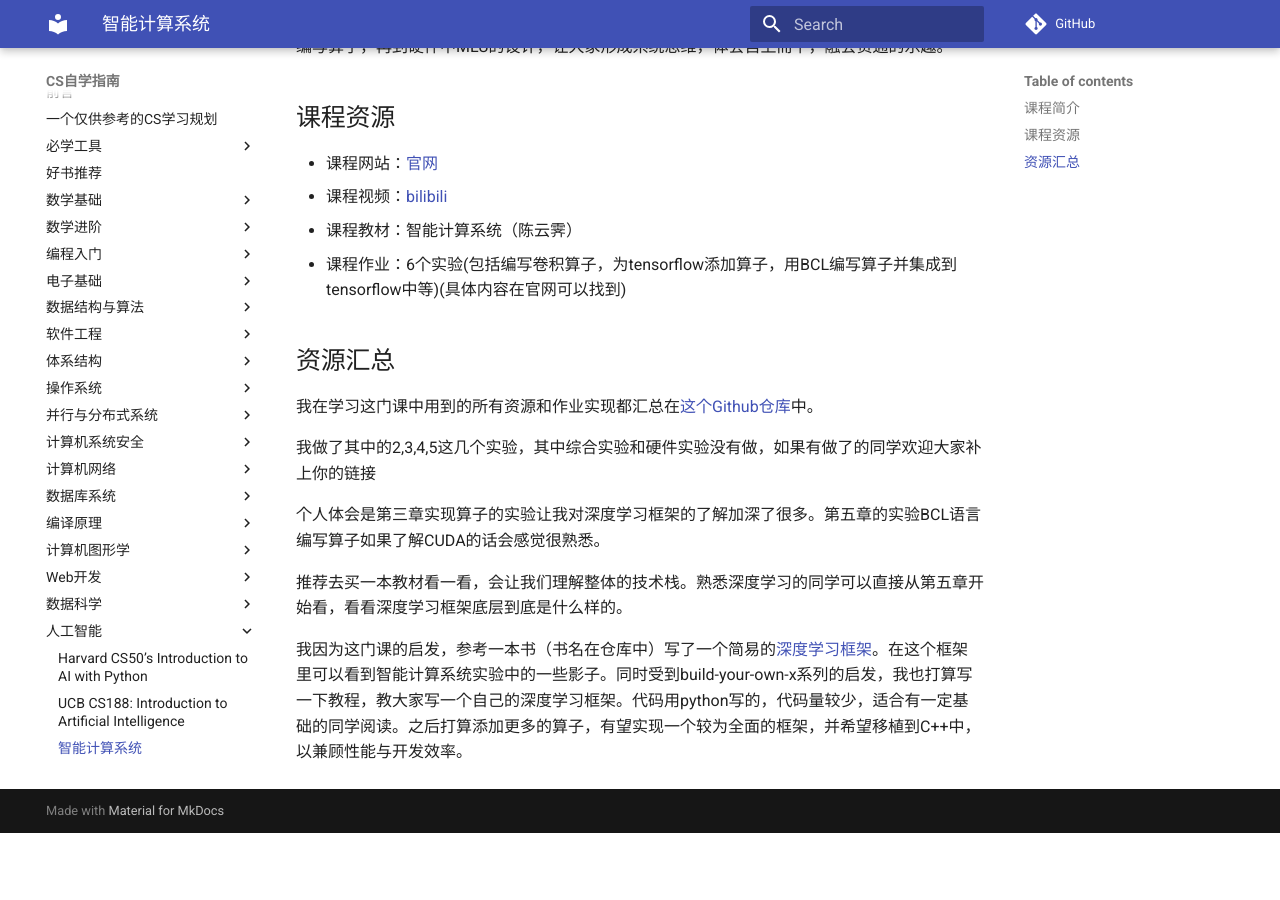
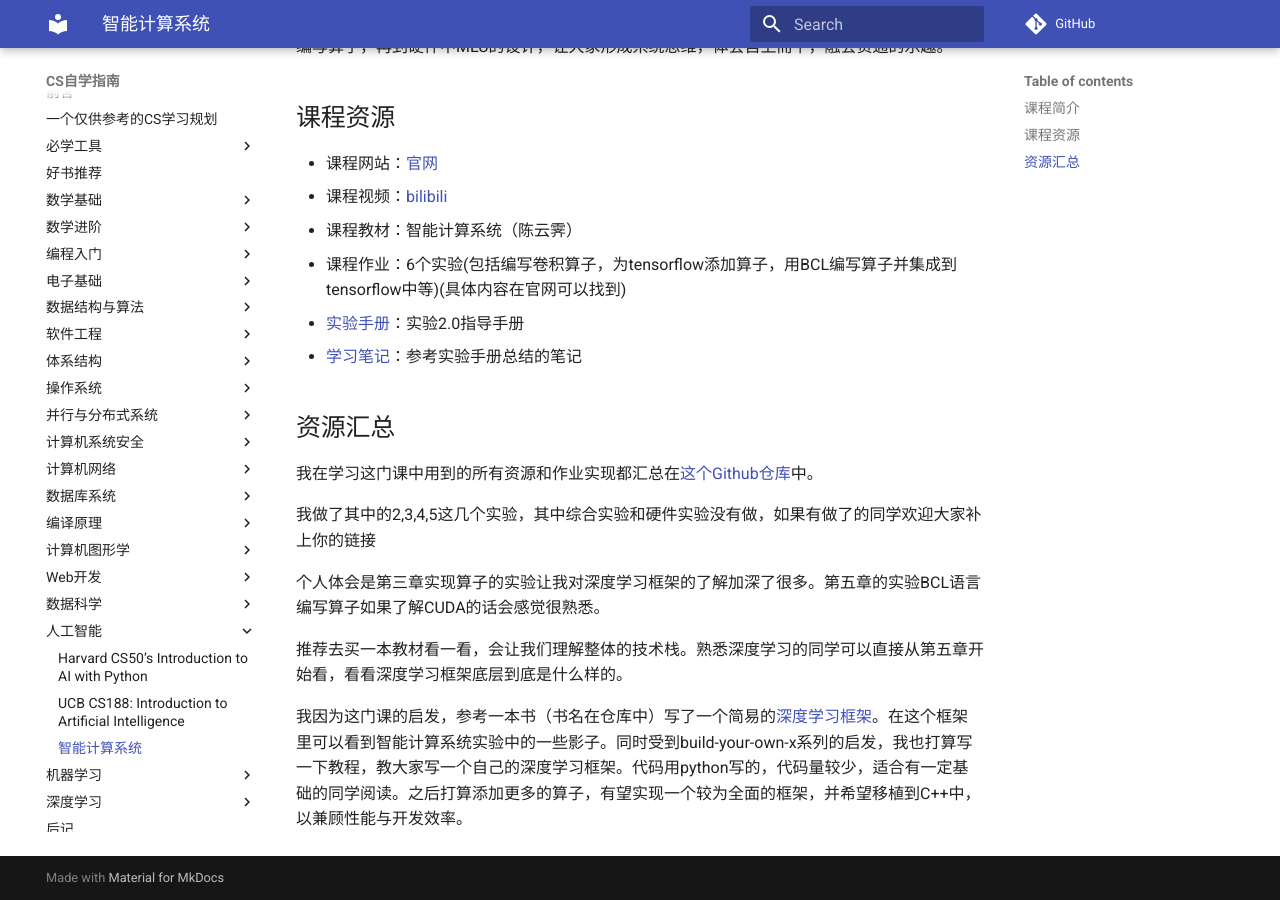
Before and after one commit to PKUFlyingPig/cs-self-learning, an MkDocs documentation site: the page built from docs/人工智能/CYJ.md, in a window 1280 px wide and 900 px high, scrolled down 542 px. Built offline with MkDocs 1.6.1 and Material for MkDocs 9.7.7, drawn with Linux system fonts in a browser that asks for light colours; comment, search, counter and statistics services are not loaded; before the commit the page ends 1375 px from its top, so only the background shows below that.

Commit message:
Update CYJ.md

```diff
--- a/docs/人工智能/CYJ.md
+++ b/docs/人工智能/CYJ.md
@@ -14,6 +14,8 @@
 - 课程视频：[bilibili](https://space.bilibili.com/494117284)
 - 课程教材：智能计算系统（陈云霁）
 - 课程作业：6个实验(包括编写卷积算子，为tensorflow添加算子，用BCL编写算子并集成到tensorflow中等)(具体内容在官网可以找到)
+- [实验手册](http://forum.cambricon.com/show-8-708-1.html)：实验2.0指导手册
+- [学习笔记](https://sanzo.top/categories/AI-Computing-Systems/)：参考实验手册总结的笔记
 
 ## 资源汇总
 我在学习这门课中用到的所有资源和作业实现都汇总在[这个Github仓库](https://github.com/ysj1173886760/Learning/tree/master/ai-system)中。
```
